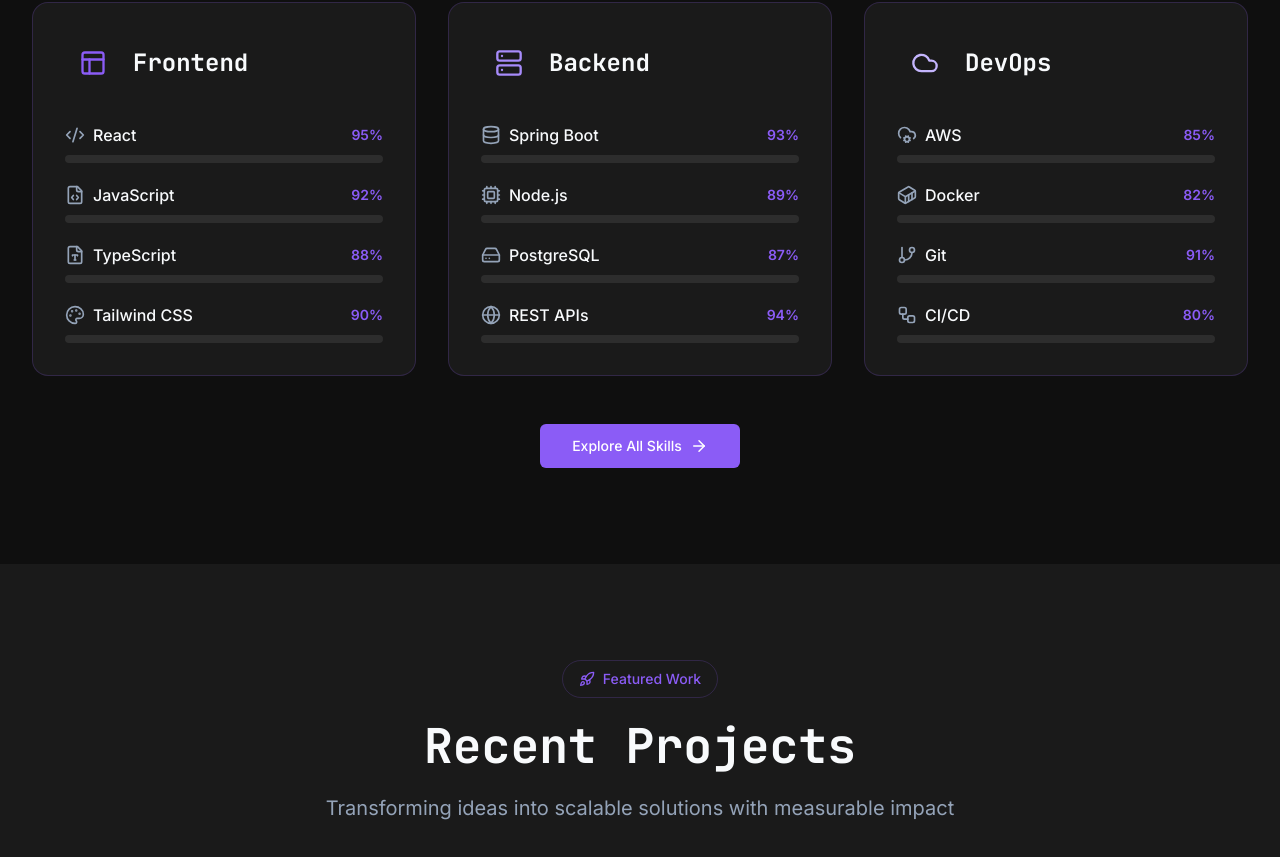
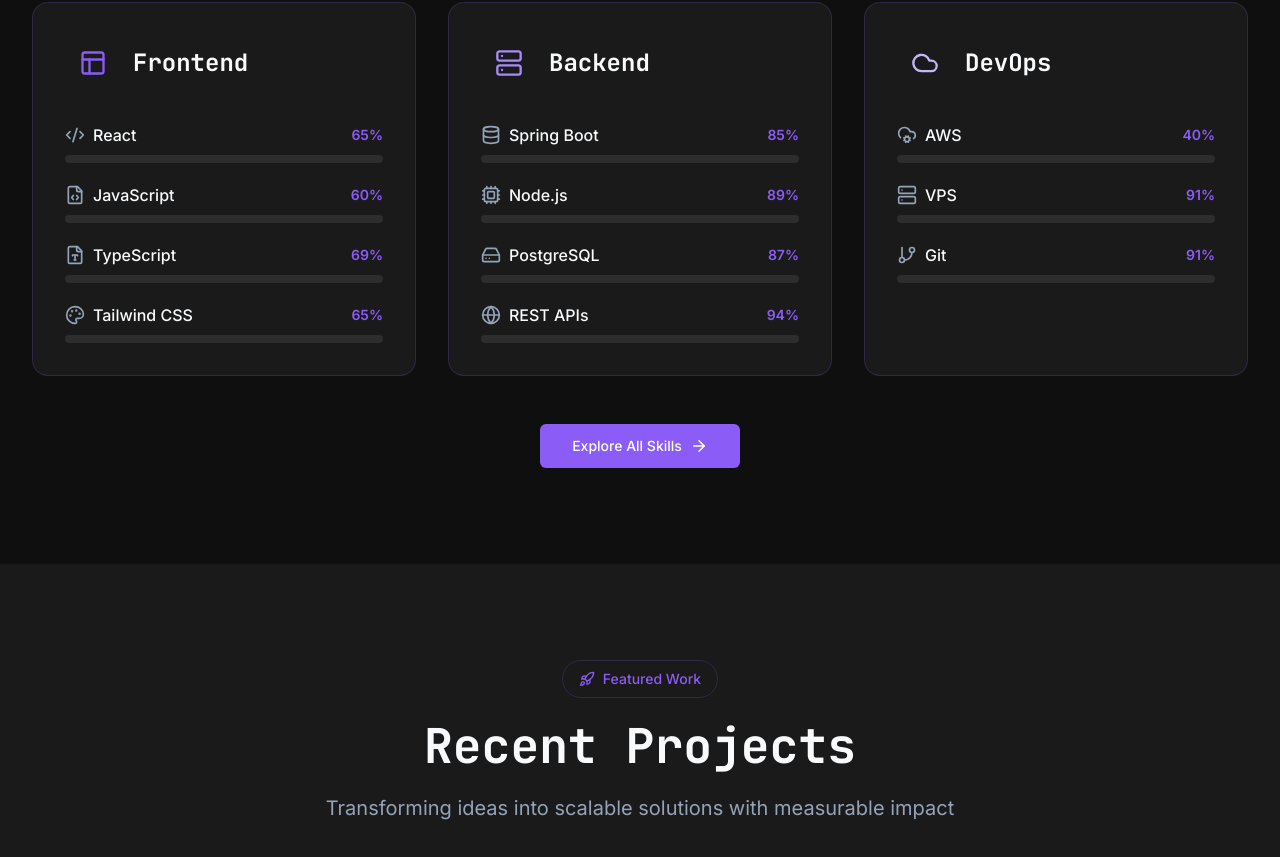
Before and after one commit to Gitesh1712/portfolio26, a React (Vite) app: page /portfolio/homepage in a window 1280 px wide. Shown: the part 1343-2200 px from the top of the page. Built offline with nearby package versions, Linux system fonts and the light colour scheme.

Commit message:
minor changes

```diff
--- a/src/pages/homepage/components/ExperienceTimeline.jsx
+++ b/src/pages/homepage/components/ExperienceTimeline.jsx
@@ -10,51 +10,51 @@
     {
       id: 1,
       role: 'Senior Software Engineer',
-      company: 'Tech Innovations Inc.',
-      period: '2023 - Present',
-      location: 'Remote',
+      company: 'SPIWD Pareekshn',
+      period: '2024 - Present',
+      location: 'Noida',
       description: 'Leading full-stack development of enterprise applications, mentoring junior developers, and architecting scalable microservices solutions.',
       achievements: [
         'Reduced application load time by 60% through optimization',
         'Led migration to microservices architecture',
-        'Mentored team of 5 junior developers'
+        'Mentored team of 3 junior developers'
       ],
-      technologies: ['React', 'Spring Boot', 'AWS', 'PostgreSQL'],
+      technologies: ['React', 'Spring Boot','Node.js', 'AWS','PostgreSQL','MySql'],
       icon: 'Briefcase',
       color: 'var(--color-primary)'
     },
     {
     id: 2,
-      role: 'Full Stack Developer',
-      company: 'Digital Solutions Ltd.',
-      period: '2021 - 2023',
+    role: 'Junior Software Developer',
+    company: 'Your Webstore',
+    period: '2022-2023',
     location: 'Hybrid',
-      description: 'Developed and maintained multiple client-facing applications, implemented CI/CD pipelines, and improved code quality standards.',
+    description: 'Assisted in developing and maintaining client-facing web applications, worked on bug fixes and small feature enhancements, and followed existing CI/CD and coding practices.',
     achievements: [
-        'Built 10+ production-ready applications',
-        'Implemented automated testing reducing bugs by 40%',
-        'Established coding standards and best practices'
+      'Contributed to multiple production web applications',
+      'Wrote basic unit tests and assisted in bug fixing',
+      'Followed team coding standards and best practices'
     ],
-      technologies: ['React', 'Node.js', 'MongoDB', 'Docker'],
+    technologies: ['Vanilla JS','Java','Spring Boot','MySQL'],
     icon: 'Code2',
     color: 'var(--color-secondary)'
     },
-    {
-      id: 3,
-      role: 'Software Developer',
-      company: 'StartUp Ventures',
-      period: '2019 - 2021',
-      location: 'On-site',
-      description: 'Contributed to product development from concept to launch, collaborated with cross-functional teams, and delivered features on tight deadlines.',
-      achievements: [
-        'Launched MVP in 3 months',
-        'Integrated payment gateway and analytics',
-        'Achieved 99.9% uptime in production'
-      ],
-      technologies: ['JavaScript', 'Express', 'MySQL', 'Git'],
-      icon: 'Rocket',
-      color: 'var(--color-accent)'
-    }
+    // {
+    //   id: 3,
+    //   role: 'Software Developer',
+    //   company: 'StartUp Ventures',
+    //   period: '2019 - 2021',
+    //   location: 'On-site',
+    //   description: 'Contributed to product development from concept to launch, collaborated with cross-functional teams, and delivered features on tight deadlines.',
+    //   achievements: [
+    //     'Launched MVP in 3 months',
+    //     'Integrated payment gateway and analytics',
+    //     'Achieved 99.9% uptime in production'
+    //   ],
+    //   technologies: ['JavaScript', 'Express', 'MySQL', 'Git'],
+    //   icon: 'Rocket',
+    //   color: 'var(--color-accent)'
+    // }
   ];
 
   return (
@@ -69,7 +69,7 @@
             Professional Experience
           </h2>
           <p className="text-base md:text-lg lg:text-xl text-muted-foreground max-w-3xl mx-auto">
-            5+ years of building impactful solutions across diverse industries
+            A versatile developer with 2+ years of experience building specialized solutions
           </p>
         </div>
 
--- a/src/pages/homepage/components/HeroSection.jsx
+++ b/src/pages/homepage/components/HeroSection.jsx
@@ -41,8 +41,8 @@
   const stats = [
     { value: '350+', label: 'LeetCode Problems', icon: 'Code2' },
     { value: '300+', label: 'GeeksforGeeks Solutions', icon: 'Trophy' },
-    { value: '5+', label: 'Years Experience', icon: 'Briefcase' },
-    { value: '20+', label: 'Projects Delivered', icon: 'Rocket' }
+    { value: '3+', label: 'Years Experience', icon: 'Briefcase' },
+    { value: '10+', label: 'Projects Delivered', icon: 'Rocket' }
   ];
 
   return (
--- a/src/pages/homepage/components/SkillsPreview.jsx
+++ b/src/pages/homepage/components/SkillsPreview.jsx
@@ -13,10 +13,10 @@
       icon: 'Layout',
       color: 'var(--color-primary)',
       skills: [
-        { name: 'React', level: 95, icon: 'Code2' },
-        { name: 'JavaScript', level: 92, icon: 'FileCode' },
-        { name: 'TypeScript', level: 88, icon: 'FileType' },
-        { name: 'Tailwind CSS', level: 90, icon: 'Palette' }
+        { name: 'React', level: 65, icon: 'Code2' },
+        { name: 'JavaScript', level: 60, icon: 'FileCode' },
+        { name: 'TypeScript', level: 69, icon: 'FileType' },
+        { name: 'Tailwind CSS', level: 65, icon: 'Palette' }
       ]
     },
     {
@@ -24,7 +24,7 @@
       icon: 'Server',
       color: 'var(--color-secondary)',
       skills: [
-        { name: 'Spring Boot', level: 93, icon: 'Database' },
+        { name: 'Spring Boot', level: 85, icon: 'Database' },
         { name: 'Node.js', level: 89, icon: 'Cpu' },
         { name: 'PostgreSQL', level: 87, icon: 'HardDrive' },
         { name: 'REST APIs', level: 94, icon: 'Globe' }
@@ -35,10 +35,11 @@
       icon: 'Cloud',
       color: 'var(--color-accent)',
       skills: [
-        { name: 'AWS', level: 85, icon: 'CloudCog' },
-        { name: 'Docker', level: 82, icon: 'Container' },
+        { name: 'AWS', level: 40, icon: 'CloudCog' },
+        // { name: 'Docker', level: 30, icon: 'Container' },
+        { name: 'VPS', level: 91, icon: 'Server' },
         { name: 'Git', level: 91, icon: 'GitBranch' },
-        { name: 'CI/CD', level: 80, icon: 'Workflow' }
+        // { name: 'CI/CD', level: 20, icon: 'Workflow' }
       ]
     }
   ];
```
Lines whose indentation alone changed are shown as unchanged.
